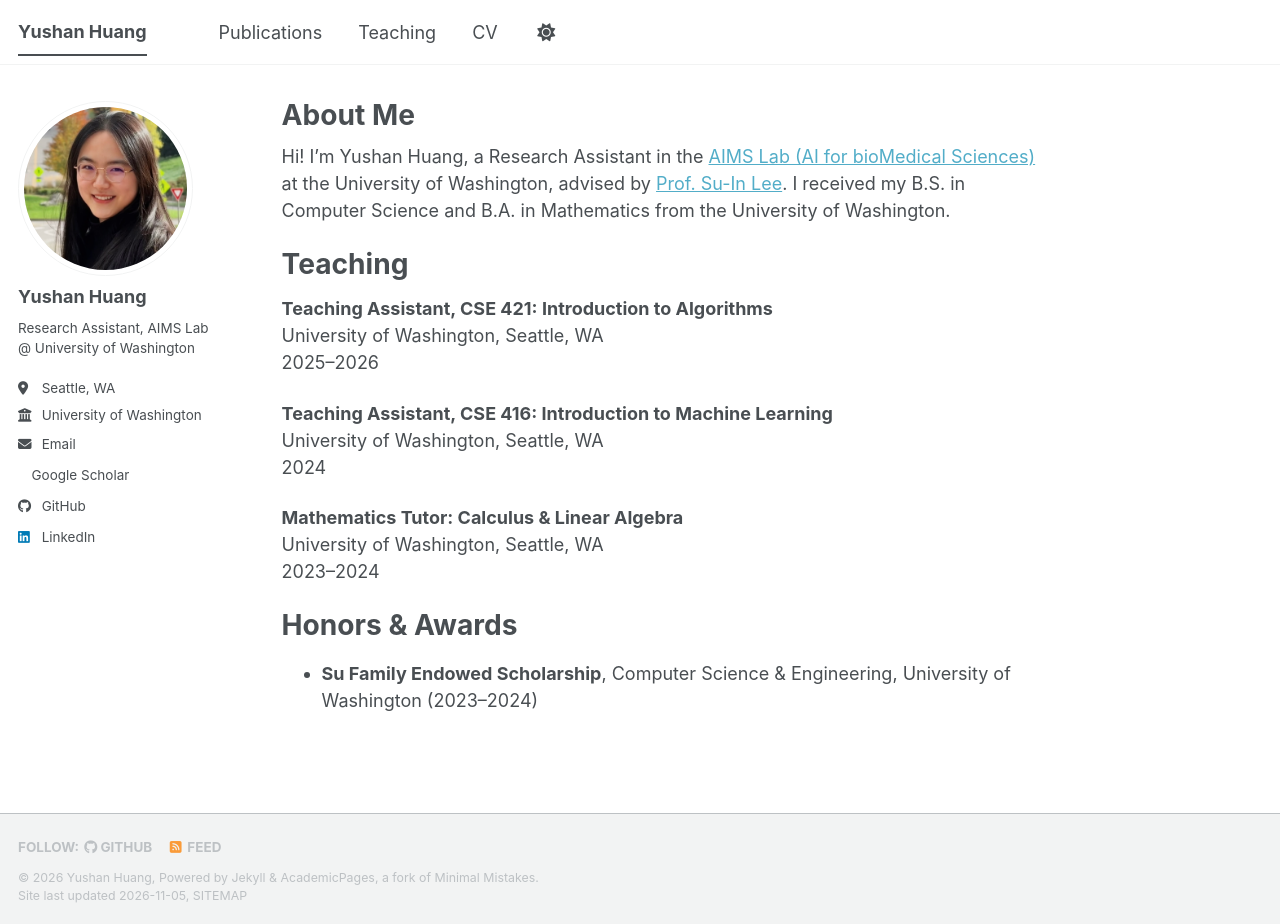
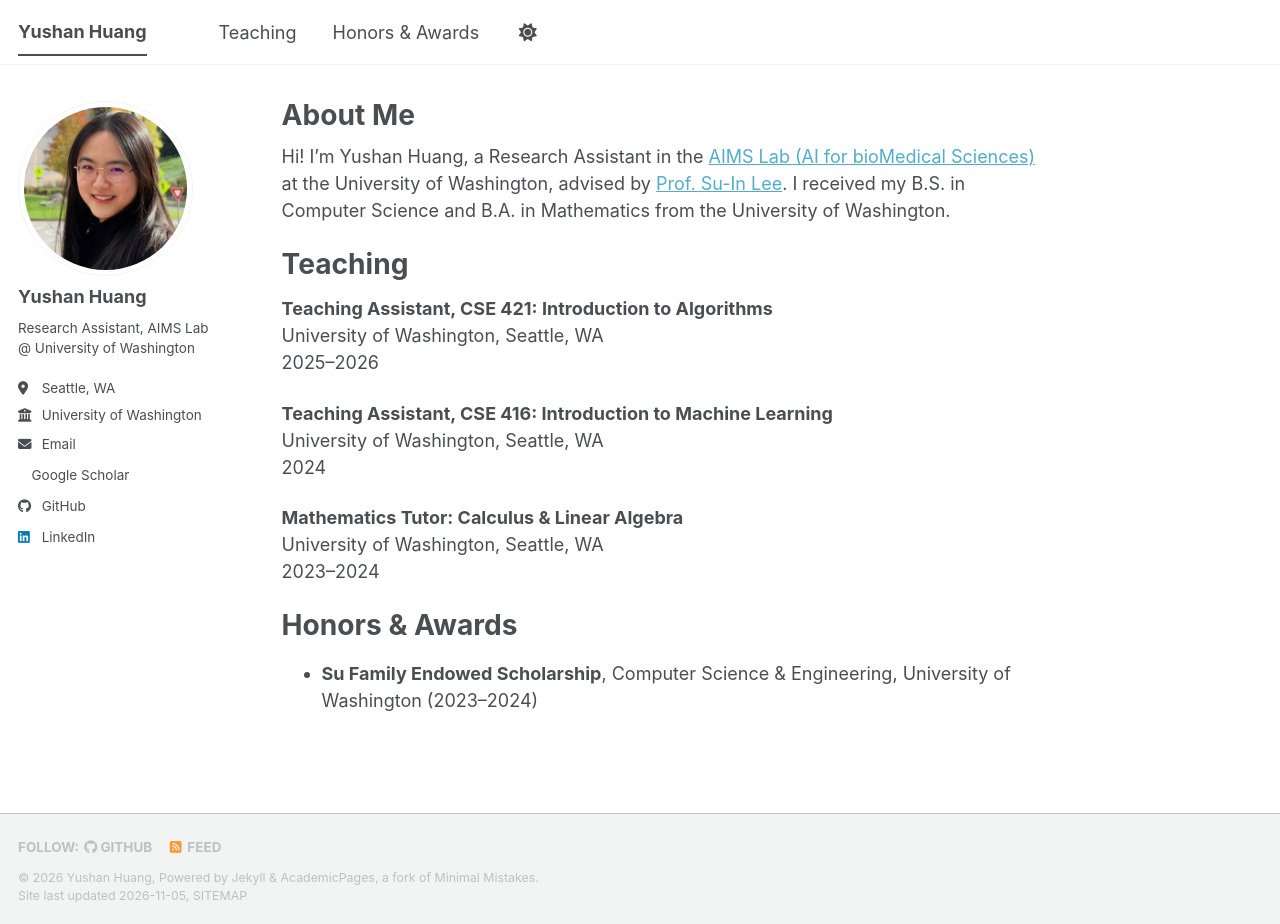
Before and after one commit to Yushan13H/personal-page, a Jekyll site: the page built from _pages/about.md, in a window 1280 px wide and 924 px high. Built offline with Jekyll 4.4.1, drawn with Linux system fonts in a browser that asks for light colours; a script bundle is joined from its source files by our own code; a style sheet for code colours, icons or effects is not loaded.

Commit message:
Update navigation links and titles

```diff
--- a/_data/navigation.yml
+++ b/_data/navigation.yml
@@ -8,11 +8,8 @@
 #      Markdown formatted page while the second is generated using JSON.
 
 main:
-  - title: "Publications"
-    url: /publications/
+  - title: "Teaching"
+    url: /#teaching
 
-  - title: "Teaching"
-    url: /teaching/
-
-  - title: "CV"
-    url: /cv/
+  - title: "Honors & Awards"
+    url: /#honors
```
